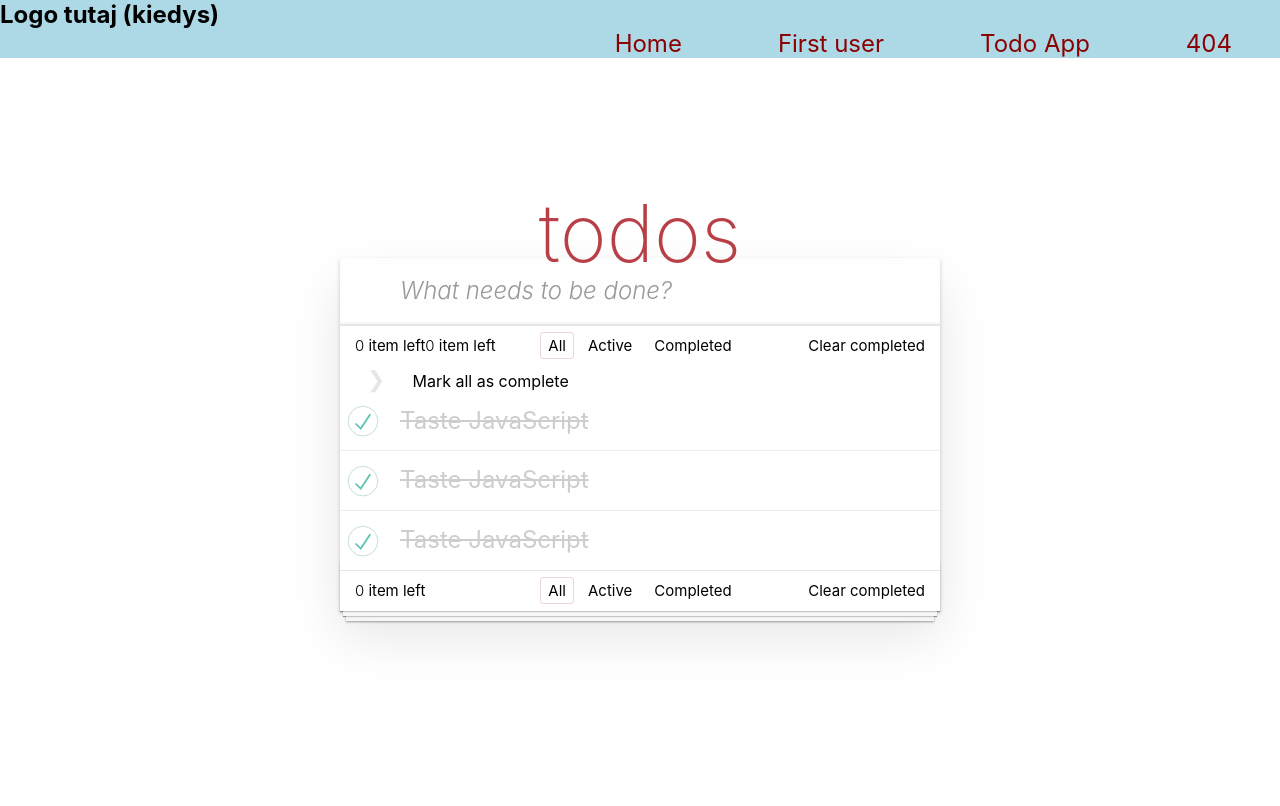
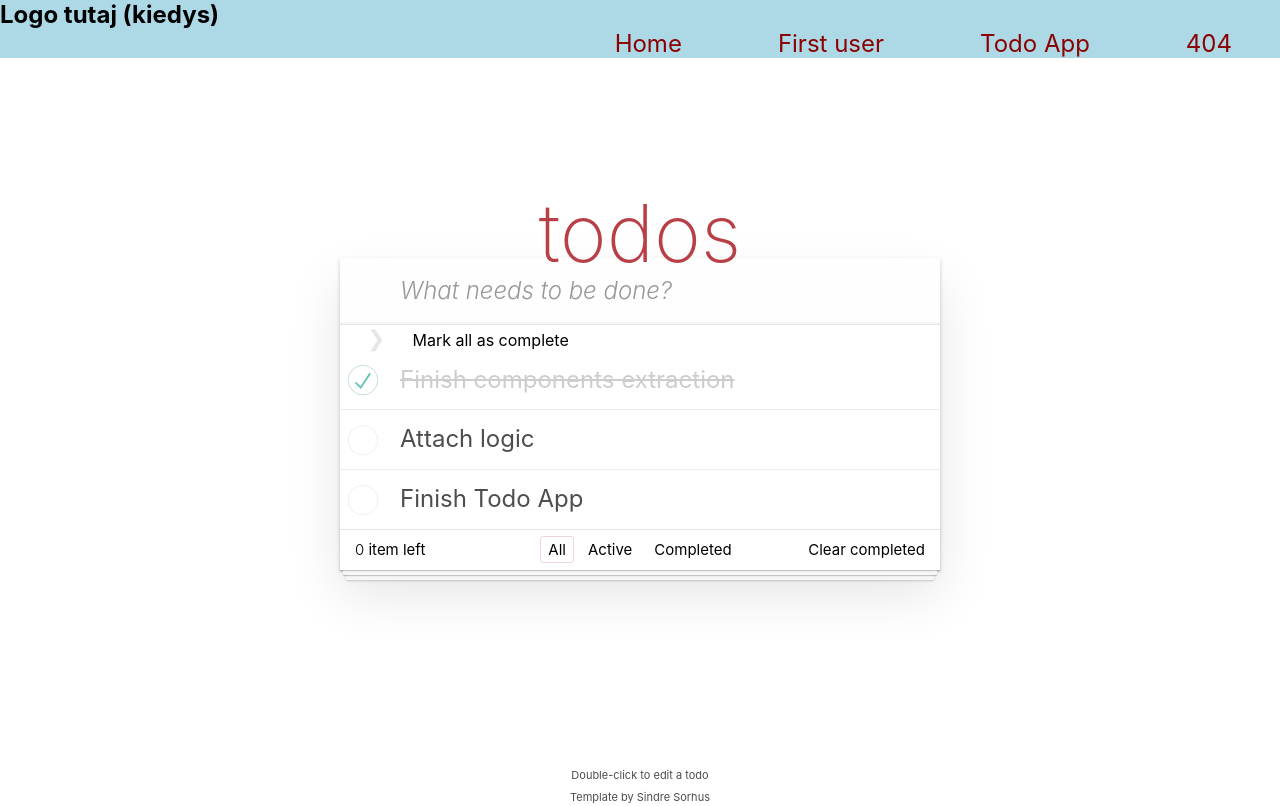
Before and after one commit to michal-kusnierz/React_exercises, a React (Create React App) app: page /todo-app in a window 1280 px wide. Shown: the top 806 px of the page. Built offline with nearby package versions, Linux system fonts and the light colour scheme.

Commit message:
added props to TodoItem

```diff
--- a/src/components/TodoApp.js
+++ b/src/components/TodoApp.js
@@ -40,12 +40,13 @@ const Controls = () => {
   );
 };
 
-const TodoItem = () => {
+const TodoItem = props => {
+  const { isDone, label } = props;
   return (
-    <li className={styles.completed}>
+    <li className={isDone ? styles.completed : ""}>
       <div className={styles.view}>
-        <input className={styles.toggle} type="checkbox" checked />
-        <label>Taste JavaScript</label>
+        <input className={styles.toggle} type="checkbox" checked={isDone} />
+        <label>{label}</label>
         <button className={styles.destroy}></button>
       </div>
       <input className={styles.edit} value="Create a TodoMVC template" />
@@ -56,9 +57,9 @@ const TodoItem = () => {
 const TodoList = () => {
   return (
     <ul className={styles.todoList}>
-      <TodoItem />
-      <TodoItem />
-      <TodoItem />
+      <TodoItem isDone={true} label={"Finish components extraction"} />
+      <TodoItem isDone={false} label={"Attach logic"} />
+      <TodoItem isDone={false} label={"Finish Todo App"} />
     </ul>
   );
 };
@@ -97,29 +98,15 @@ const TodoApp = () => {
         </header>
         <section className={styles.main}>
         </section>
-        <footer className={styles.footer}>
-          <span className={styles.todoCount}>
-            <strong>0</strong> item left
-          </span>
-          <Counter />
-          <Filters />
-          <Clear />
-        </footer>
         <ToggleAll />
         <TodoList />
-        < Controls />
+        <Controls />
       </section>
       <footer className={styles.info}>
         <p>Double-click to edit a todo</p>
-        <p>
-          Template by <a href="http://sindresorhus.com">Sindre Sorhus</a>
-        </p>
-        <p>
-          Created by <a href="http://todomvc.com">you</a>
-        </p>
-        <p>
-          Part of <a href="http://todomvc.com">TodoMVC</a>
-        </p>
+        <p>Template by <a href="http://sindresorhus.com">Sindre Sorhus</a></p>
+        <p>Created by <a href="http://todomvc.com">you</a></p>
+        <p>Part of <a href="http://todomvc.com">TodoMVC</a></p>
       </footer>
     </div>
   );
```
